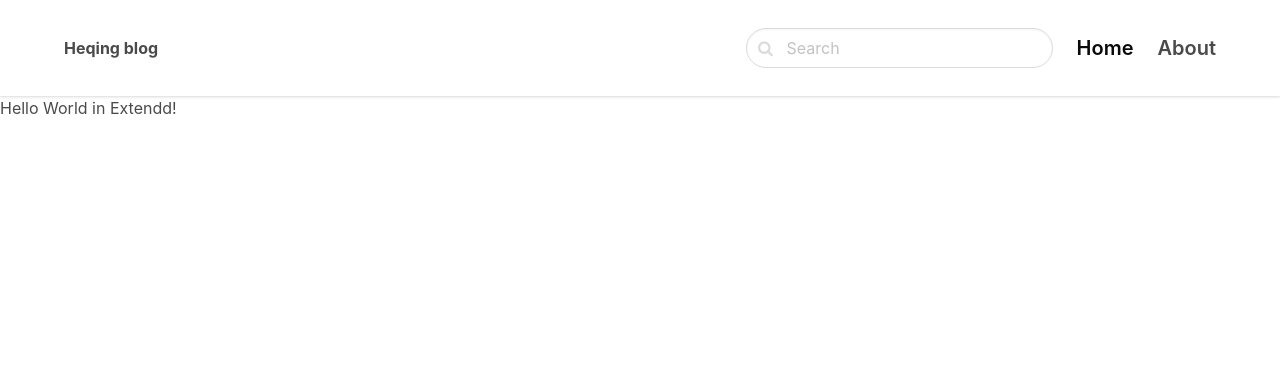
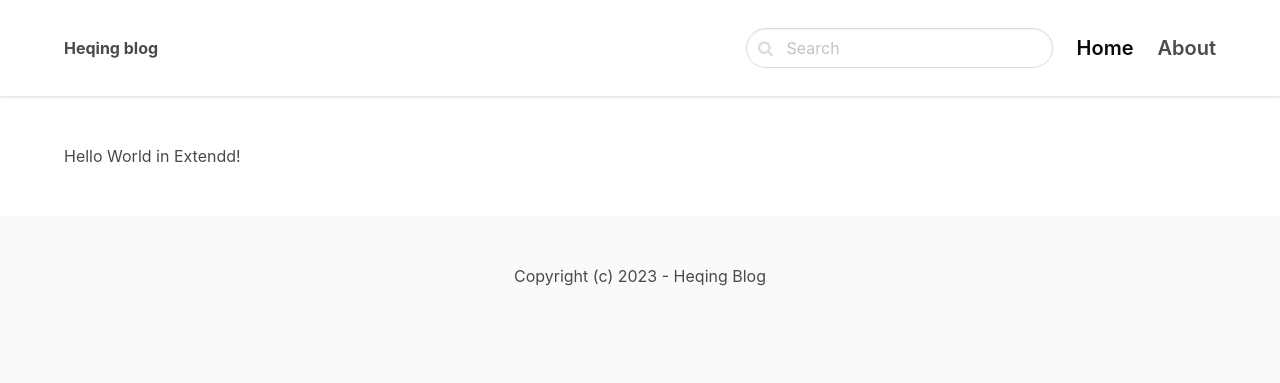
Before and after one commit to hhq0421/heqingblog, a Django app: page / in a window 1280 px wide. Shown: the top 383 px of the page. Run offline with Django 4.2, Linux system fonts and the light colour scheme.

Commit message:
Update base.html

```diff
--- a/core/templates/core/base.html
+++ b/core/templates/core/base.html
@@ -2,22 +2,25 @@
 
 <html>
   <head>
-        <meta charset="UTF-8">
-        <meta name="viewport" content="width=device-width, initial-scale=1.0">
-        <meta http-equiv="X-UA-Compatible" content="ie=edge">
+    <meta charset="UTF-8" />
+    <meta name="viewport" content="width=device-width, initial-scale=1.0" />
+    <meta http-equiv="X-UA-Compatible" content="ie=edge" />
 
-        <title> {% block title %} {% endblock %} Heqing Blog </title>
+    <title>
+      {% block title %}
 
-        <link rel="stylesheet" href="https://unpkg.com/bulma@0.9.2/css/bulma.min.css">
-        <link href="https://stackpath.bootstrapcdn.com/font-awesome/4.7.0/css/font-awesome.min.css" rel="stylesheet" integrity="sha384-wvfXpqpZZVQGK6TAh5PVlGOfQNHSoD2xbE+QkPxCAFlNEevoEH3Sl0sibVcOQVnN" crossorigin="anonymous">
+      {% endblock %}Heqing Blog
+    </title>
+
+    <link rel="stylesheet" href="https://unpkg.com/bulma@0.9.2/css/bulma.min.css" />
+    <link href="https://stackpath.bootstrapcdn.com/font-awesome/4.7.0/css/font-awesome.min.css" rel="stylesheet" integrity="sha384-wvfXpqpZZVQGK6TAh5PVlGOfQNHSoD2xbE+QkPxCAFlNEevoEH3Sl0sibVcOQVnN" crossorigin="anonymous" />
 
     <style>
       nav.navbar {
         height: 6rem !important;
-                box-shadow: 0 1px 3px 0 rgba(0, 0, 0, .1), 0 1px 2px 0 rgba(0, 0, 0, .06) !important;
+        box-shadow: 0 1px 3px 0 rgba(0, 0, 0, 0.1), 0 1px 2px 0 rgba(0, 0, 0, 0.06) !important;
       }
     </style>
-
   </head>
 
   <body>
@@ -25,9 +28,7 @@
     <nav class="navbar">
       <div class="container">
         <div class="navbar-brand">
-                    <a class="navbar-item" href="/">
-                        <strong>Heqing blog</strong>
-                    </a>
+          <a class="navbar-item" href="/"><strong>Heqing blog</strong></a>
           <span class="navbar-burger burger" data-target="navbarMenu">
             <span></span>
             <span></span>
@@ -38,22 +39,14 @@
         <div id="navbarMenu" class="navbar-menu">
           <div class="navbar-end">
             <div class="navbar-item">
-
               <div class="control has-icons-left">
-                                    <input class="input is-rounded" name="query" type="text" placeholder="Search">
-                                    <span class="icon is-left">
-                                        <i class="fa fa-search"></i>
-                                    </span>
+                <input class="input is-rounded" name="query" type="text" placeholder="Search" />
+                <span class="icon is-left"><i class="fa fa-search"></i></span>
+              </div>
             </div>
 
-                        </div>
-
-                        <a href="/" class="navbar-item is-active is-size-5 has-text-weight-semibold">
-                            Home
-                        </a>
-                        <a href="{% url 'about' %}" class="navbar-item is-size-5 has-text-weight-semibold">
-                            About
-                        </a>
+            <a href="/" class="navbar-item is-active is-size-5 has-text-weight-semibold">Home</a>
+            <a href="{% url 'about' %}" class="navbar-item is-size-5 has-text-weight-semibold">About</a>
           </div>
         </div>
       </div>
@@ -61,8 +54,22 @@
 
     <!-- End of Navigation Bar -->
 
+    <section class="section">
+      <div class="container">
         {% block content %}
+
         {% endblock %}
+      </div>
+    </section>
+
+
+    <footer class="footer">
+        <div class="content has-text-centered">
+            <p>
+                Copyright (c) 2023 - Heqing Blog
+            </p>
+        </div>
+    </footer>
 
   </body>
 
```
Lines whose indentation alone changed are shown as unchanged.
